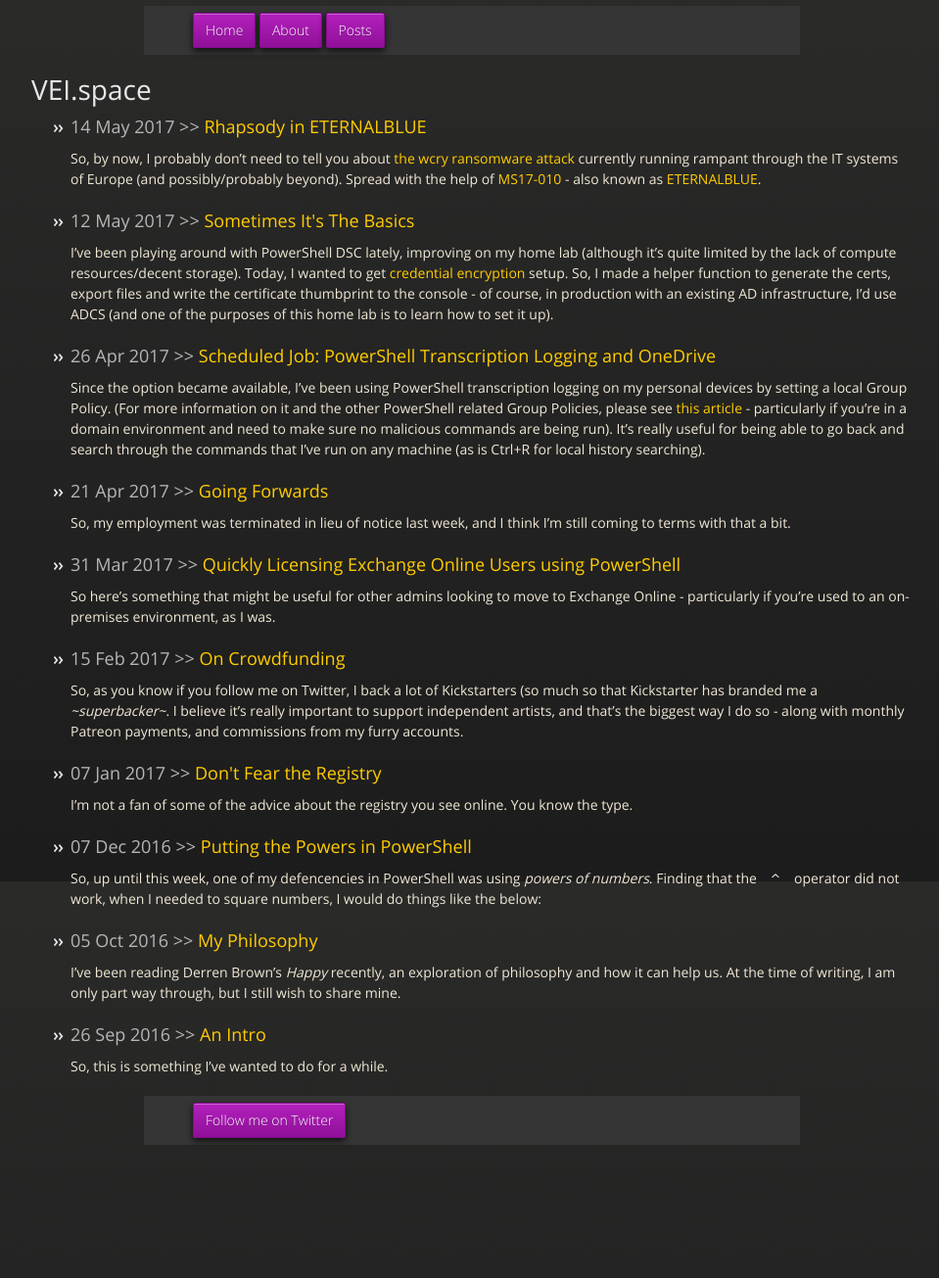
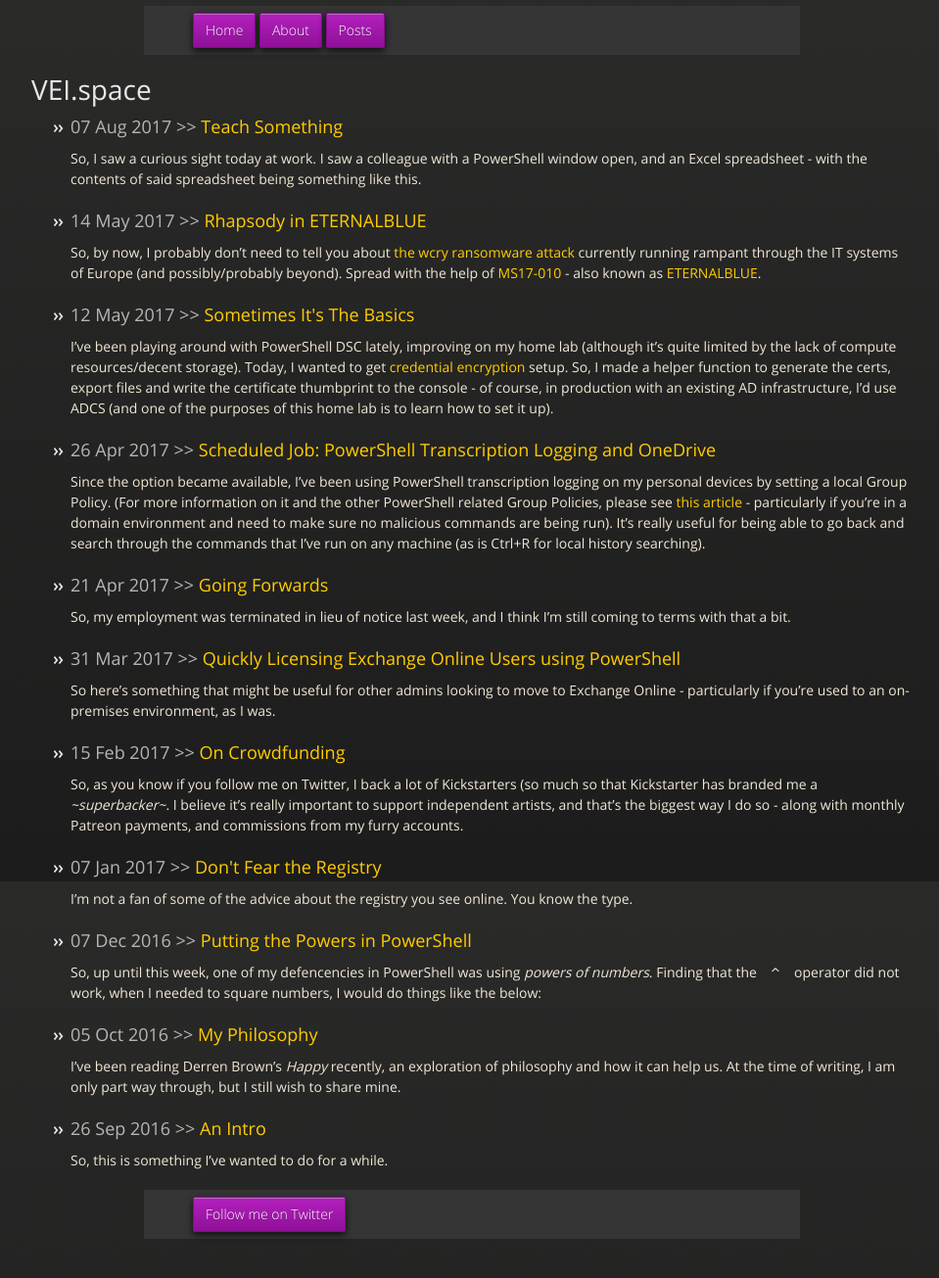
Before and after one commit to venusyprime/venusyprime.github.io, a Jekyll site: the page built from blog/index.html, in a window 1280 px wide. Shown: the whole page at 98% size, without its empty margins (158-1117 px from the left). Built offline with Jekyll 4.4.1, drawn with Linux system fonts in a browser that asks for light colours; nearby versions of some CDN libraries; before the commit the page ends 1209 px from its top, so only the background shows below that; some of the changed lines change nothing that is shown.

Commit message:
Teach Something

````diff
--- /dev/null
+++ b/_posts/2017-08-04-teach-something.md
@@ -0,0 +1,45 @@
+---
+layout: post
+title:  "Teach Something"
+date:   2017-08-07 12:00:00 +0000
+categories: powershell
+---
+So, I saw a curious sight today at work. I saw a colleague with a PowerShell window open, and an Excel spreadsheet - with the contents of said spreadsheet being something like this.
+
+| Account | First Name | Last Name | Command |
+| ---- | ---- | ---- | ---- |
+| example1@contoso.com | Example | User | Get-ADUser example1@contoso.com \| Set-ADUser -DisplayName "Example User" |
+| example2@contoso.com | Example2 | User2 | Get-ADUser example2@contoso.com \| Set-ADUser -DisplayName "Example2 User2" |
+....
+
+And so on, for a few hundred rows - with the contents of that last column of course all being generated with the CONCATENATE function. And first name and last name being derived manually.
+
+In this, I recognized something I'd done in earlier life - Excel is not the thing you're meant to do this kind of thing in, but it was what I was taught in school, and it was "easy". (I am not sure what modern kids are being taught in school, but I'm pretty sure it leans more towards the "developer" side than the "ops" side). Excel is a tool, just like PowerShell is - and sometimes, it's about the tool you know.
+
+Now, the code they had written in the command column wouldn't work (they had `-LDAPFilter` on both the Get- and Set- side of the equation for starters), so I took five minutes and wrote up a simple script. This isn't necessarily the shortest way of writing this code (or the best performing, or the one I'd necessarily use - I'd use something shorter if I was writing it at the console, or something which tests against the fail state below if it was to be part of a longer script), but being simple to understand was more important in this case.
+
+``` powershell
+Import-Module ActiveDirectory #Even though this isn't necessary on newer versions of PowerShell, it is best practice.
+
+$users = Get-Content users.txt
+
+foreach ($user in $users) {
+    $ADObject = Get-ADUser -Filter {UserPrincipalName -eq $user}
+    $First = $ADObject.GivenName
+    $Last = $ADObject.Surname
+    $ADObject | Set-ADUser -DisplayName "$first $last"
+}
+
+```
+
+(That first `$ADObject` line is the third revision; the first one tried `Get-ADUser $user`, the second was the same as the third but with `"$user"` instead which apparently PowerShell v4 doesn't like).
+
+Now, of course, I didn't include the -PassThru parameter, so no output. So we checked a few manually, and they seemed fine, but my colleague pointed out the potential fail state of a user not having the GivenName or Surname filled in and so getting a display name of " ". So I wrote a quick one liner so we could see everything:
+
+```powershell
+$users | foreach {Get-ADUser -filter {UserPrincipalName -eq $_} -Properties DisplayName | select DisplayName,GivenName,Surname,UserPrincipalName}
+```
+
+And sure enough, there were about 5 or 6 that hadn't had the name filled in, and they did that manually. Hours of busywork for the apprentice, reduced to half an hour or less - and crucialy, it got them interested in learning more about PowerShell.
+
+The moral of this story is a pretty simple one - you don't need to be the absolute best at a topic to go ahead and teach someone something - especially if it's going to save them a whole lot of time and effort in the long run.
````
Also changed, not shown: _posts/2017-05-12-Sometimes-Basics.md (+2 -7 lines).
